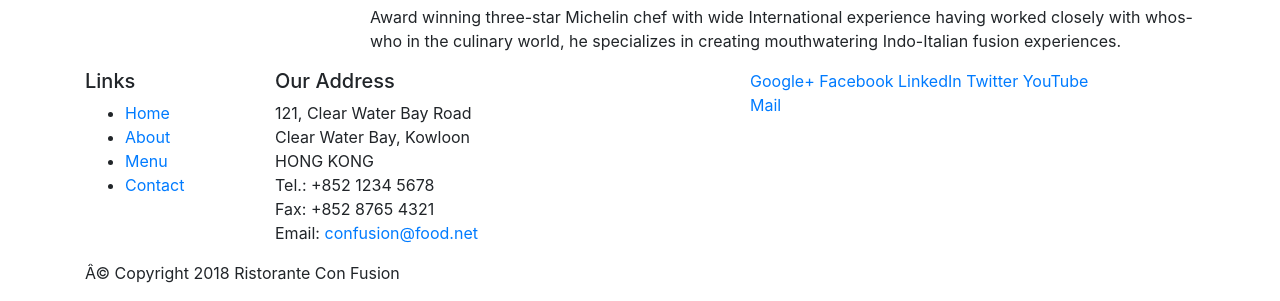
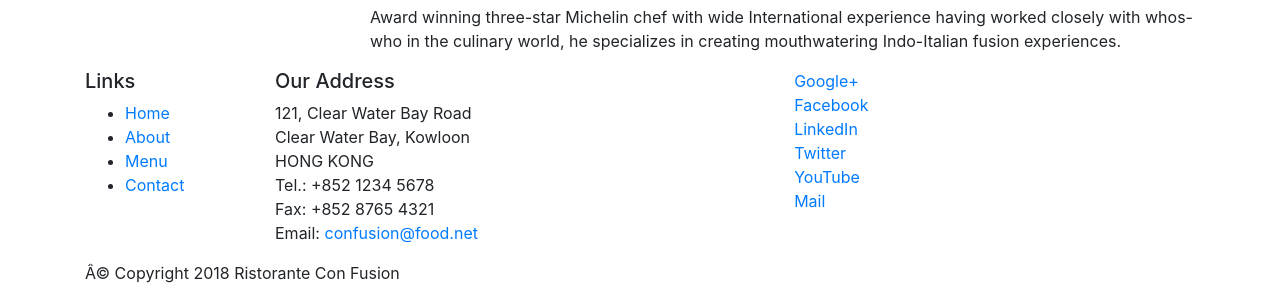
Before and after one commit to lakshaytalkstocomputer/LearnJavaScript, a website: page index.html in a window 1280 px wide. Shown: the part 603-904 px from the top of the page. Drawn offline with nearby package versions, Linux system fonts and the light colour scheme.

Commit message:
[ADDED] Bootstrap grid paert 1

```diff
--- a/index.html
+++ b/index.html
@@ -84,7 +84,7 @@
 		           </address>
                 </div>
                 <div class="col-12 col-sm-4">
-                    <div>
+                    <div class="col-4 offset-1 col-sm-2">
                         <a href="http://google.com/+">Google+</a>
                         <a href="http://www.facebook.com/profile.php?id=">Facebook</a>
                         <a href="http://www.linkedin.com/in/">LinkedIn</a>
```
